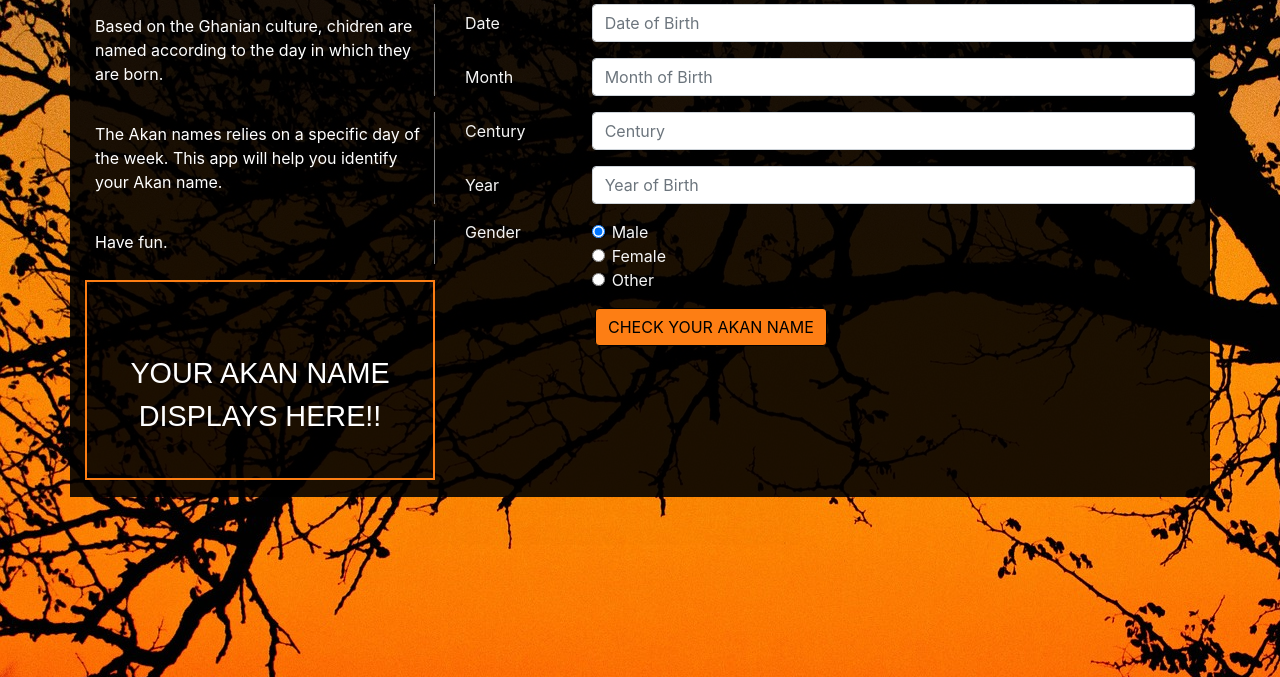
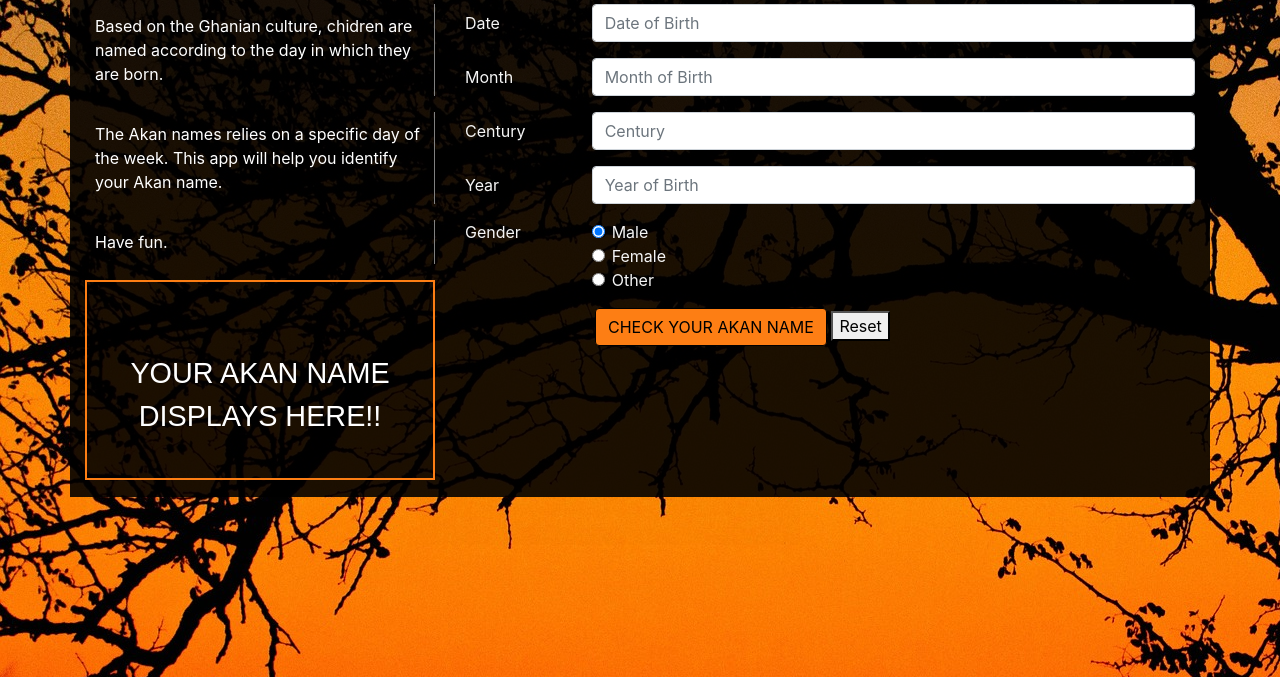
Before and after one commit to LeoAmby/IP-Akan-Name, a plain HTML site: page index.html in a window 1280 px wide. Shown: the part 123-800 px from the top of the page. Drawn offline with Linux system fonts and the light colour scheme; a script that the page names is missing; a web font is replaced by a local one.

Commit message:
add a reset button in the form

```diff
--- a/index.html
+++ b/index.html
@@ -79,6 +79,8 @@
                         <div class="form-group row">
                           <div class="col-sm-10">
                             <button type="submit" id= "button" class="btn btn-primary" onclick="validate();">CHECK YOUR AKAN NAME</button>
+                            <button type="reset" id="reset" value="reset">Reset</button>
+
                           </div>
                         </div>
                       </form>
```
